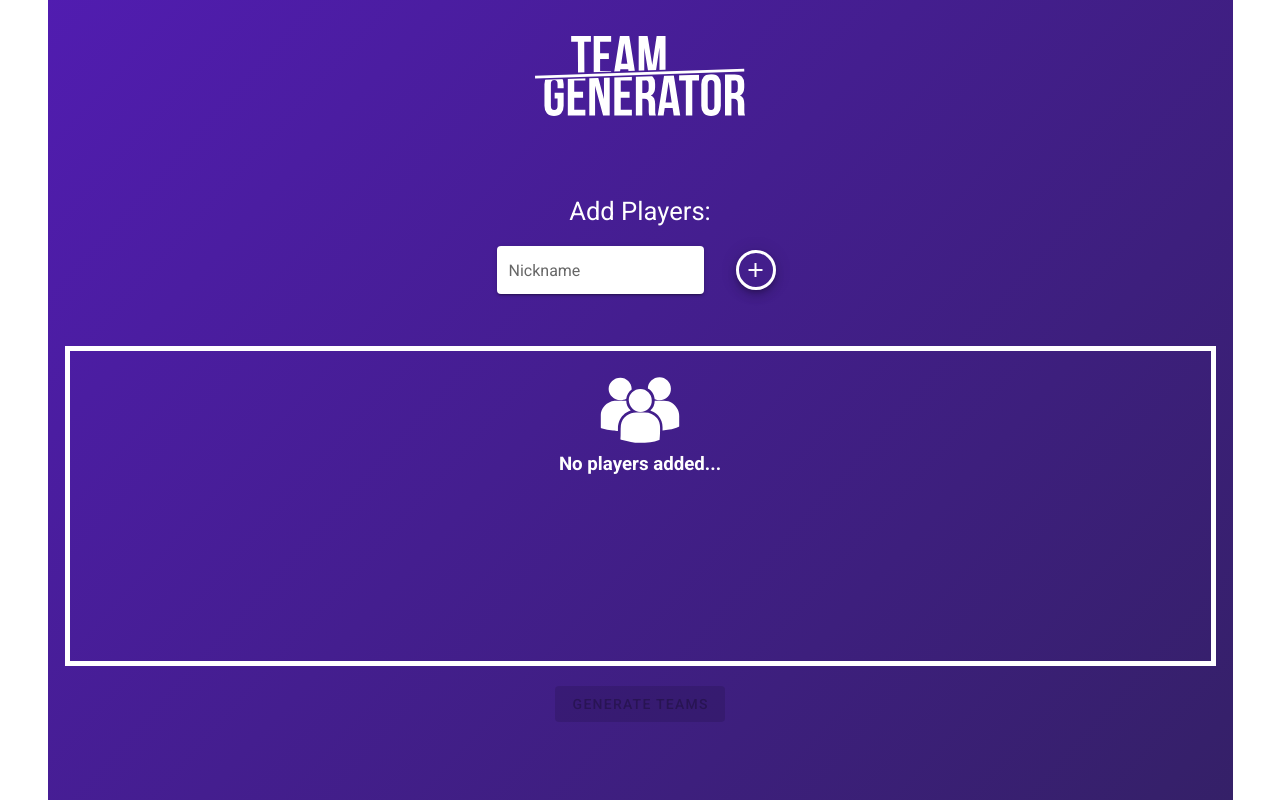
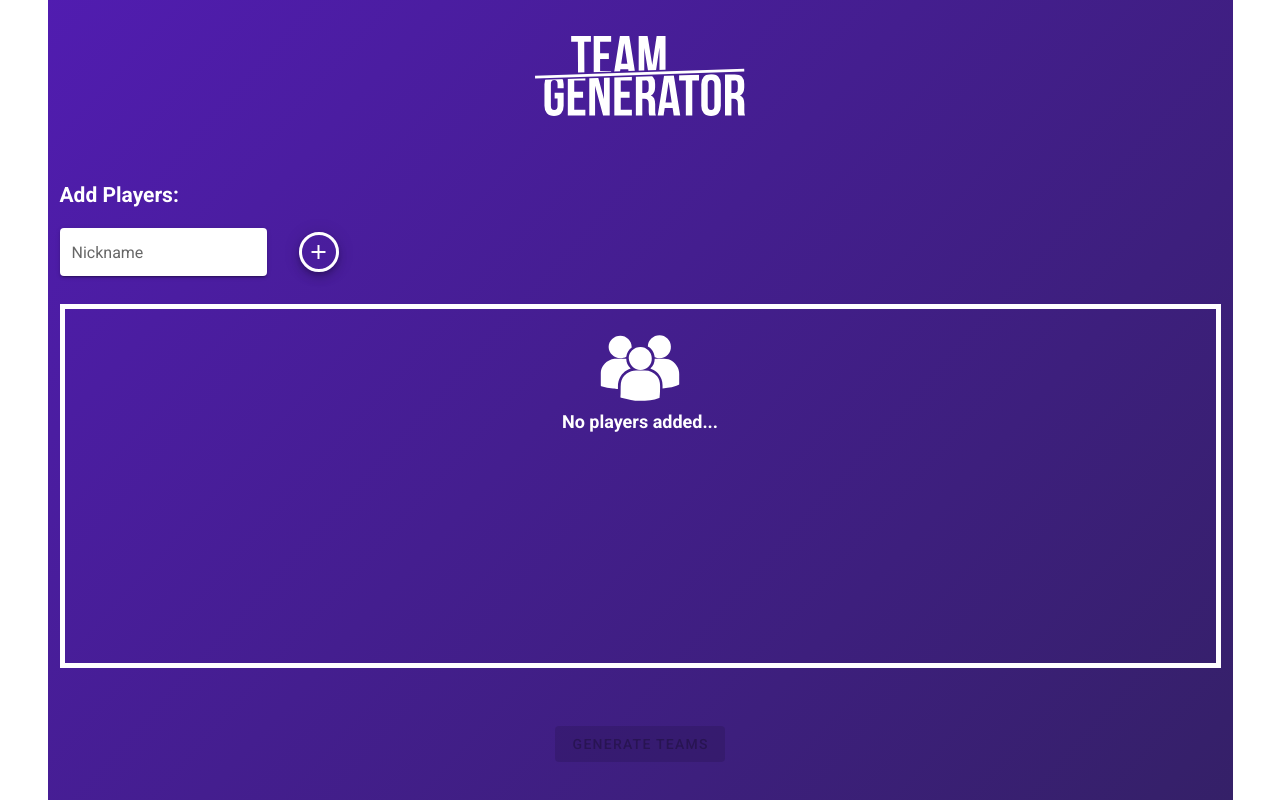
Before and after one commit to machnikl/team-generator, a Vue app: page / in a window 1280 px wide. Built offline with nearby package versions, Linux system fonts and the light colour scheme.

Commit message:
fixed vh and footer on every component

```diff
--- a/src/assets/style.css
+++ b/src/assets/style.css
@@ -5,8 +5,15 @@
 }
 
  h1 {
-     font-size: 2em;
+     font-size: 34px;
      margin-bottom: 40px;
+ }
+
+ .outerContainer {
+     height: 76vh;
+     display: flex;
+     flex-direction: column;
+     justify-content: space-between;
  }
 
  .slide-fade-enter-active {
@@ -21,7 +28,7 @@
  }
 
  .slide-fade-leave-to
-     /* .slide-fade-leave-active below version 2.1.8 */ {
+{
      transform: translateX(-40px);
      opacity: 0;
  }
--- a/src/components/AddPlayerLobby.vue
+++ b/src/components/AddPlayerLobby.vue
@@ -1,9 +1,10 @@
 <template>
-  <div>
-    <v-row class="mb-10">
+  <div class="outerContainer">
+    <div style="height: 65vh">
+      <v-row class="mb-4">
         <v-col cols="12">
-        <h2 class="text-center">Add Players:</h2>
-        <v-row class="justify-center">
+          <h2>Add Players:</h2>
+          <v-row>
             <v-col cols="auto" class="my-auto">
               <v-text-field
                 label="Nickname"
@@ -50,6 +51,14 @@
         </v-col>
       </v-row>
     </div>
+    <v-row justify="space-around" align-content="center">
+      <v-col cols="auto">
+        <v-btn @click="toTeamNumberChooser" :disabled="players.length < 2"
+          >Generate Teams</v-btn
+        >
+      </v-col>
+    </v-row>
+  </div>
 </template>
 
 <script>
@@ -75,15 +84,23 @@ export default {
       this.newPlayerName = "";
       this.$emit("newPlayer", shortName);
     },
+    toTeamNumberChooser() {
+      this.$emit("changePhase", 2);
+    },
   },
 };
 </script>
 
 <style scoped>
 h2 {
-  font-size: 1.6em;
-  font-weight: normal;
+  font-size: 21px;
+  font-weight: bold;
   margin-bottom: 16px;
+}
+
+h3 {
+  font-size: 18px;
+  font-weight: bold;
 }
 
 .btnStyle {
@@ -92,9 +109,10 @@ h2 {
 }
 
 .bottomContainer {
-  height: 40vh;
-  margin-left: 5px;
-  margin-right: 5px;
+  height: 70%;
+  width: 100%;
+  margin-left: auto;
+  margin-right: auto;
 
   background-image: linear-gradient(to right, white 100%, white 100%),
     linear-gradient(to bottom, white 100%, white 100%),
--- a/src/components/GeneratorWrapper.vue
+++ b/src/components/GeneratorWrapper.vue
@@ -3,12 +3,10 @@
     <LogoContainer />
     <transition name="slide-fade" mode="out-in">
       <div v-if="phase === 1" key="phase1">
-        <AddPlayerLobby @newPlayer="newPlayerAdded" />
-        <v-row justify="center" class="mt-8">
-          <v-btn @click="toTeamNumberChooser" :disabled="players.length < 2"
-            >Generate Teams</v-btn
-          >
-        </v-row>
+        <AddPlayerLobby
+          @newPlayer="newPlayerAdded"
+          @changePhase="changePhase"
+        />
       </div>
       <div v-if="phase === 2" key="phase2">
         <TeamNumberChooser
@@ -49,9 +47,6 @@ export default {
       this.players.push(newPlayer);
       console.log(this.players);
     },
-    toTeamNumberChooser() {
-      this.phase = 2;
-    },
     changePhase(phase) {
       this.phase = phase;
     },
@@ -87,6 +82,7 @@ export default {
   box-sizing: border-box;
   overflow-x: hidden;
   overflow-y: hidden;
+  padding: 12px;
   color: white;
 }
 </style>
--- a/src/components/PlayerSelectionDisplay.vue
+++ b/src/components/PlayerSelectionDisplay.vue
@@ -1,5 +1,5 @@
 <template>
-  <div>
+  <div class="outerContainer">
     <div class="teamsWrapper">
       <div v-for="(team, index) in teams" :key="team">
         Team {{ index }}
@@ -11,7 +11,7 @@
         </div>
       </div>
     </div>
-    <v-row justify="space-around" class="mt-1">
+    <v-row justify="space-around" align-content="center">
       <v-col cols="auto">
         <v-btn @click="back">
           <v-icon color="black" class="pr-2">mdi-arrow-left-bold</v-icon
@@ -51,7 +51,7 @@ export default {
   display: flex;
   flex-direction: column;
   justify-content: space-around;
-  height: 63vh;
+  height: 65vh;
 }
 
 .teamWrapper {
--- a/src/components/TeamNumberChooser.vue
+++ b/src/components/TeamNumberChooser.vue
@@ -1,4 +1,5 @@
 <template>
+  <div class="outerContainer">
     <div>
       <h1 class="text-center">Teams Configurator</h1>
       <h2 class="text-center">How many teams?</h2>
@@ -51,7 +52,8 @@
           <v-icon color="white">mdi-plus-circle</v-icon>
         </v-btn>
       </div>
-    <v-row justify="space-around" class="mt-8">
+    </div>
+    <v-row justify="space-around" align-content="center">
       <v-col cols="auto">
         <v-btn @click="back">
           <v-icon color="black" class="pr-2">mdi-arrow-left-bold</v-icon
```
Lines whose indentation alone changed are shown as unchanged.
